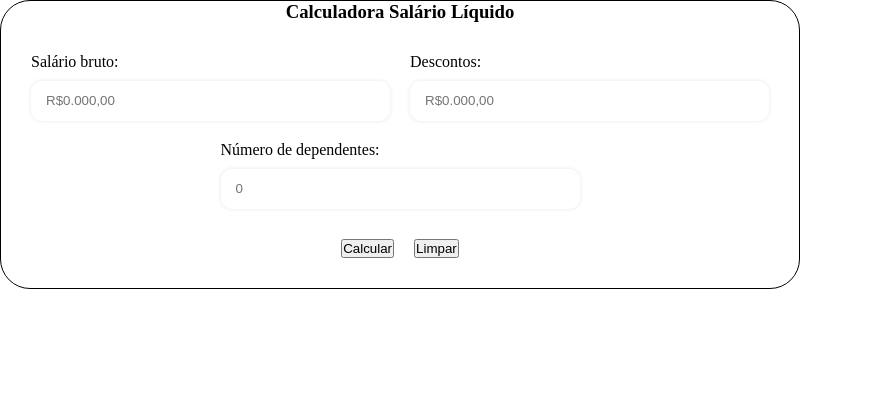
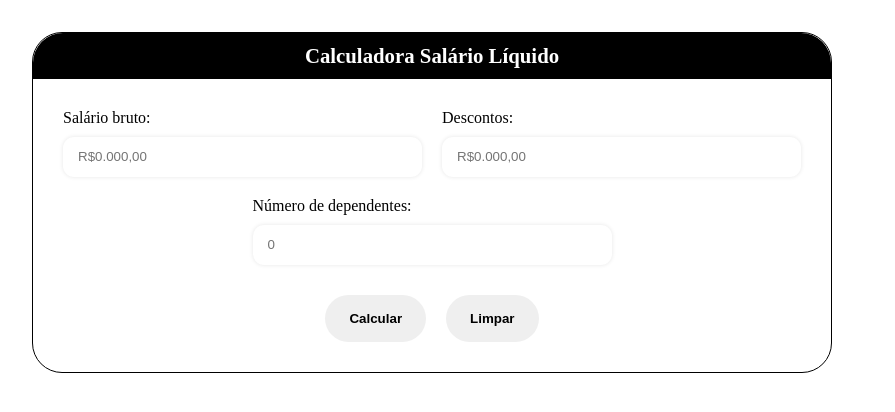
Before and after one commit to diegofchagas/salary-calc, a React (Vite) app: page / in a window 1280 px wide. Shown: the top 412 px of the page, without its empty margins (0-895 px from the left). Built offline with nearby package versions, Linux system fonts and the light colour scheme.

Commit message:
ajustando estiliacoes Form Controll

```diff
--- a/src/components/FormControlInputs/index.tsx
+++ b/src/components/FormControlInputs/index.tsx
@@ -1,9 +1,9 @@
-import { Buttons, Container, ContainerInputs, Forms} from "./style";
+import {Container, ContainerInputs, Forms,ContainerButtons, CalculateButton, CleanButton} from "./style";
 
 export const FormControlInputs = () => {
   return (
     <Container>
-      <h3>Calculadora Salário Líquido</h3>
+      <div> <span>Calculadora Salário Líquido</span></div>
       <Forms>
         <ContainerInputs>
           <div className="inputs">
@@ -22,10 +22,10 @@ export const FormControlInputs = () => {
           </div>
         </ContainerInputs>
 
-        <Buttons>
-          <button>Calcular</button>
-          <button>Limpar</button>
-        </Buttons>
+        <ContainerButtons>
+          <CalculateButton>Calcular</CalculateButton>
+          <CleanButton>Limpar</CleanButton>
+        </ContainerButtons>
       </Forms>
     </Container>
   );
--- a/src/components/FormControlInputs/style.ts
+++ b/src/components/FormControlInputs/style.ts
@@ -4,8 +4,19 @@ export const Container = styled.div`
     width: 800px;
     border: 1px solid black;
     border-radius: 30px;
-    h3 {
+    margin-top: 2rem;
+    margin-left:2rem;
+    > div {
         text-align: center;
+        font-weight:700;
+        color:white;
+        background-color:black;
+        border-radius: 30px 30px 0 0;
+        padding: .700rem .940rem;
+
+        span{
+            font-size:1.3rem;
+        }
     }
 `;
 
@@ -38,9 +49,25 @@ export const ContainerInputs = styled.div`
     }
 `;
 
-export const Buttons = styled.div`
+export const ContainerButtons = styled.div`
     display:flex;
     justify-content:center;
     gap: 20px;
     padding: 0 30px 30px;
 `;
+
+export const CalculateButton = styled.button`
+border:none;
+padding: 1rem 1.5rem;
+font-weight:700;
+cursor: pointer;
+border-radius:30px;
+`;
+
+export const CleanButton = styled.button`
+border:none;
+padding: 1rem 1.5rem;
+font-weight:700;
+cursor: pointer;
+border-radius:30px;
+`;
```
